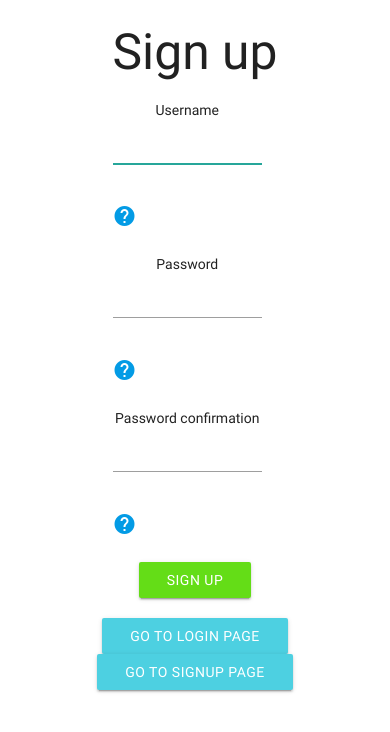
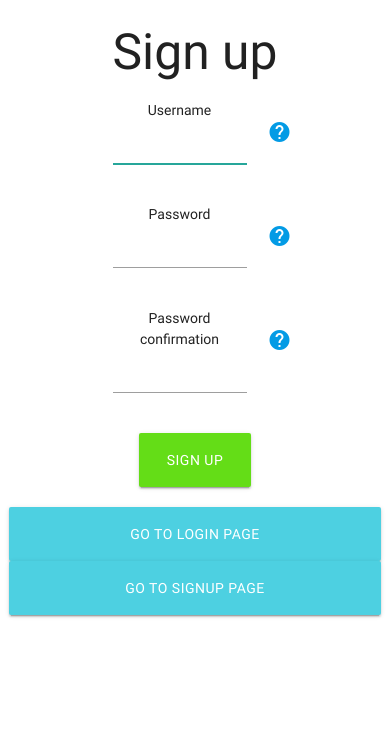
Before and after one commit to AlexanderBacklund/BachelorProject18, a Django app: page /accounts/signup/ in a window 390 px wide. Shown: the top 732 px of the page. Run offline with Django 3.2, Linux system fonts and the light colour scheme; some libraries are stand-ins or nearby versions.

Commit message:
småändringar i  django och mobilappen

```diff
--- a/django-ui/localisation_ui/static/show_position/css/index.css
+++ b/django-ui/localisation_ui/static/show_position/css/index.css
@@ -11,3 +11,8 @@
 .card-image img {
   /* height: 100%; */
 }
+
+h5 {
+  padding-right: 10px;
+  padding-top: 2px;
+}
--- a/django-ui/localisation_ui/templates/accounts/signup.html
+++ b/django-ui/localisation_ui/templates/accounts/signup.html
@@ -14,14 +14,14 @@
         {% for field in form %}
      <div>
         <div class="row">
-        <div class="col s11">
-          {{ field.label }}<br class="black-text">
-          {{ field }}
-        </div>
+          <div class="col s10 m11">
+            {{ field.label }}<br class="black-text">
+            {{ field }}
+          </div>
           {% if field.help_text %}
-        <div class="col s1">
-          <a class="tooltipped" data-position="bottom" data-delay="10" data-tooltip="{{ field.help_text }}"><i style="margin-top: 20px" class="material-icons">help</i></a>
-        </div>
+          <div class="col s2 m1">
+            <a class="tooltipped" data-position="bottom" data-delay="1" data-tooltip="{{ field.help_text }}"><i style="margin-top: 20px" class="material-icons">help</i></a>
+          </div>
           {% endif %}
 
       </div>
@@ -30,7 +30,8 @@
        {% endfor %}
      </div>
    {% endfor %}
-        <button class="waves-effect waves-light btn  light-green accent-4"type="submit">Sign up</button>
+
+        <button class="waves-effect waves-light btn-large  light-green accent-4"type="submit">Sign up</button>
       </form>
     </div>
   </div>
--- a/django-ui/localisation_ui/templates/registration/base.html
+++ b/django-ui/localisation_ui/templates/registration/base.html
@@ -30,11 +30,11 @@
 {% block content %}
 {% endblock %}
 
-<div class="container center-align">
-
-  <a href="{% url 'login' %}" class="waves-effect waves-light btn cyan lighten-2">Go to login page</a>
-  <a href="{% url 'signup' %}" class="waves-effect waves-light btn cyan lighten-2">Go to signup page</a>
-
+<div class="container">
+  <div class="row">
+    <a href="{% url 'login' %}" class="col s12 offset-m3 m3 waves-effect waves-light btn-large cyan lighten-2">Go to login page</a>
+    <a href="{% url 'signup' %}" class="col s12 m3 waves-effect waves-light btn-large cyan lighten-2">Go to signup page</a>
+  </div>
 </div>
 
 </body>
--- a/django-ui/localisation_ui/templates/registration/login.html
+++ b/django-ui/localisation_ui/templates/registration/login.html
@@ -21,7 +21,7 @@
             {% endfor %}
           </div>
         {% endfor %}
-        <button class="waves-effect waves-light btn  light-green accent-4" type="submit">Login</button>
+        <button class="waves-effect waves-light btn-large  light-green accent-4" type="submit">Login</button>
       </form>
     </div>
   </div>
--- a/django-ui/localisation_ui/templates/show_position/layout.html
+++ b/django-ui/localisation_ui/templates/show_position/layout.html
@@ -21,7 +21,6 @@
 
   <nav>
     <div class="nav-wrapper grey darken-2">
-      <a href="#!" class="brand-logo">Logo</a>
       <a href="#" data-activates="mobile-demo" class="button-collapse"><i class="material-icons">menu</i></a>
       <ul class="right hide-on-med-and-down">
         {% if user.is_authenticated %}
@@ -29,8 +28,8 @@
         {% else %}
         <li><a href="{% url 'login' %}"><i class="material-icons">lock</i></a></li>
         {% endif %}
-        {{user.username}}
-        {{user_positions.0}}
+        <li><h5>{{user.username}}</h5></li>
+
       </ul>
       <ul class="side-nav" id="mobile-demo">
         <li><a href="#">Search</a></li>
```
Also changed, not shown: django-ui/localisation_ui/templates/show_position/index.html (+7 -5 lines).
